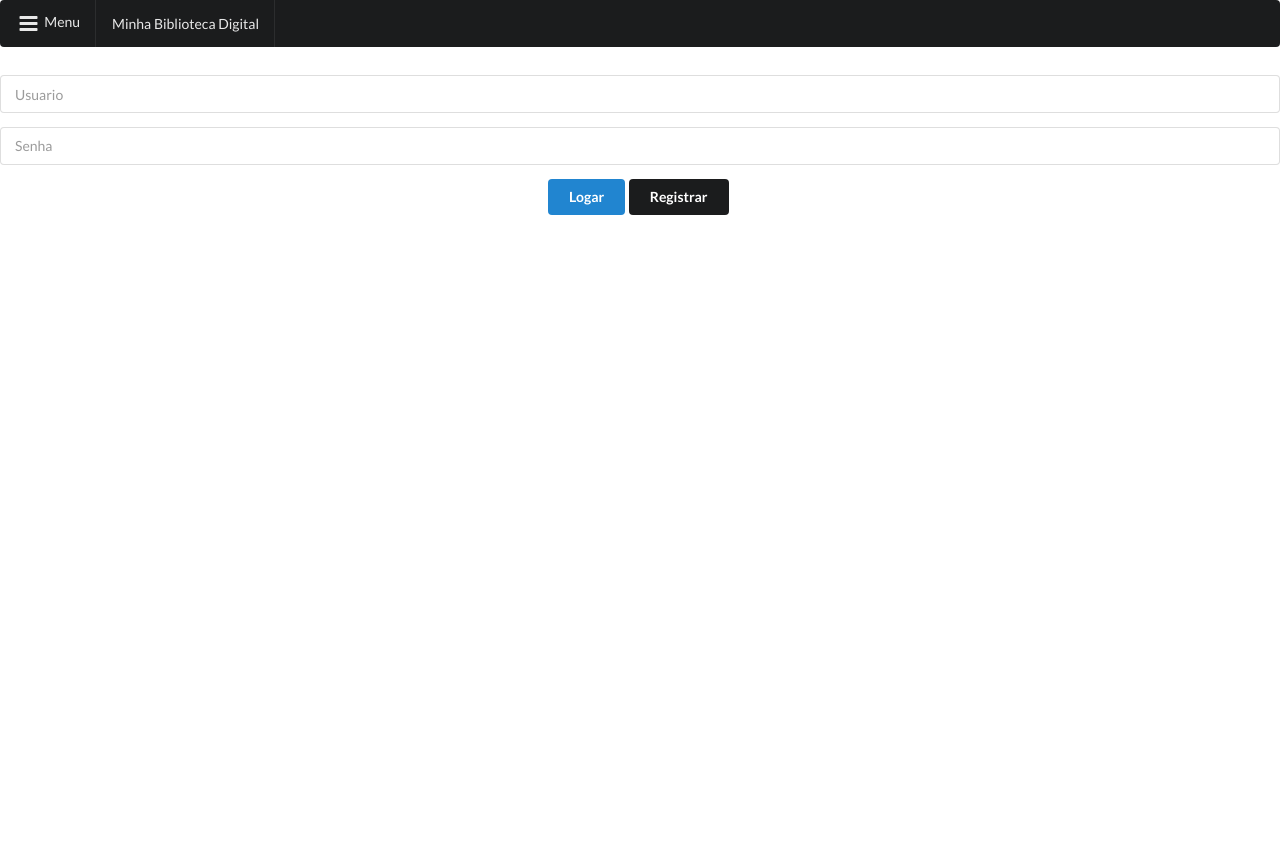
After one commit to Numb4r/library-cefet, a PHP site: page /index.php in a window 1280 px wide. The commit adds this page. Run offline with PHP 8.4, Linux system fonts and the light colour scheme.

Commit message:
Login simples

```diff
--- a/Pages/editarCategoria.php
+++ b/Pages/editarCategoria.php
@@ -20,7 +20,7 @@
       </div>
       <div class="ui bottom  attached pushable">
         <div style="" class="ui inverted labeled left inline vertical sidebar menu uncover ">
-          <a class="item" href="../index.html">
+          <a class="item" href="../index.php">
             <i class="home icon"></i>
             Home
           </a>
@@ -51,6 +51,10 @@
     <h2>Editando uma Categoria</h2>
 
         <?php
+        session_start();
+        if(!isset($_SESSION['login']) && !isset($_SESSION['senha']) ){
+          echo "<meta http-equiv=\"refresh\" content=\"0; url=../index.php\">";
+        }
         $pdo = new PDO('sqlite:' . '../Database/banquinho.db') or die("Falha ao estabelecer ligação com a base de dados!\n");
 
         if (isset($_REQUEST['nome']) && $_REQUEST['nome']!=''
--- a/Pages/editarEditora.php
+++ b/Pages/editarEditora.php
@@ -19,7 +19,7 @@
     </div>
     <div class="ui bottom  attached pushable">
       <div style="" class="ui inverted labeled left inline vertical sidebar menu uncover ">
-        <a class="item" href="../index.html">
+        <a class="item" href="../index.php">
           <i class="home icon"></i>
           Home
         </a>
@@ -50,6 +50,10 @@
       <h1>Minha Biblioteca Digital</h1>
       <h2>Editando uma editora</h2>
         <?php
+        session_start();
+        if(!isset($_SESSION['login']) && !isset($_SESSION['senha']) ){
+          echo "<meta http-equiv=\"refresh\" content=\"0; url=../index.php\">";
+        }
         $pdo = new PDO('sqlite:' . '../Database/banquinho.db') or die("Falha ao estabelecer ligação com a base de dados!\n");
 
         if (isset($_REQUEST['nome']) && $_REQUEST['nome']!=''
--- a/Pages/editarLivro.php
+++ b/Pages/editarLivro.php
@@ -8,6 +8,10 @@
     <script src="../jquery.min.js"> </script>
     <script src="../semantic/dist/semantic.min.js"></script>
     <?php
+    session_start();
+    if(!isset($_SESSION['login']) && !isset($_SESSION['senha']) ){
+      echo "<meta http-equiv=\"refresh\" content=\"0; url=../index.php\">";
+    }
     $codigo = $_GET['codigo'];
     $edt = $_GET['editora'];
     $cat = $_GET['categoria'];
@@ -27,7 +31,7 @@
       </div>
       <div class="ui bottom  attached pushable">
         <div style="" class="ui inverted labeled left inline vertical sidebar menu uncover ">
-          <a class="item" href="../index.html">
+          <a class="item" href="../index.php">
             <i class="home icon"></i>
             Home
           </a>
--- a/Pages/listarCategorias.php
+++ b/Pages/listarCategorias.php
@@ -41,7 +41,7 @@ and open the template in the editor.
           </div>
           <div class="ui bottom  attached pushable">
             <div style="" class="ui inverted labeled left inline vertical sidebar menu uncover ">
-              <a class="item" href="../index.html">
+              <a class="item" href="../index.php">
                 <i class="home icon"></i>
                 Home
               </a>
--- a/Pages/listarEditoras.php
+++ b/Pages/listarEditoras.php
@@ -42,7 +42,7 @@ and open the template in the editor.
             </div>
             <div class="ui bottom  attached pushable">
               <div style="" class="ui inverted labeled left inline vertical sidebar menu uncover ">
-                <a class="item" href="../index.html">
+                <a class="item" href="../index.php">
                   <i class="home icon"></i>
                   Home
                 </a>
--- a/Pages/listarLivros.php
+++ b/Pages/listarLivros.php
@@ -42,7 +42,7 @@ and open the template in the editor.
           </div>
           <div class="ui bottom  attached pushable">
             <div style="" class="ui inverted labeled left inline vertical sidebar menu uncover ">
-              <a class="item" href="../index.html">
+              <a class="item" href="../index.php">
                 <i class="home icon"></i>
                 Home
               </a>
--- a/Pages/listarUsuarios.php
+++ b/Pages/listarUsuarios.php
@@ -41,7 +41,7 @@ and open the template in the editor.
           </div>
           <div class="ui bottom  attached pushable">
             <div style="" class="ui inverted labeled left inline vertical sidebar menu uncover ">
-              <a class="item" href="../index.html">
+              <a class="item" href="../index.php">
                 <i class="home icon"></i>
                 Home
               </a>
--- a/Pages/log.php
+++ b/Pages/log.php
@@ -26,7 +26,7 @@ and open the template in the editor.
           </div>
           <div class="ui bottom  attached pushable">
             <div style="" class="ui inverted labeled left inline vertical sidebar menu uncover ">
-              <a class="item" href="../index.html">
+              <a class="item" href="../index.php">
                 <i class="home icon"></i>
                 Home
               </a>
@@ -55,6 +55,10 @@ and open the template in the editor.
     <center>
       <h1>Historico</h1>
     <?php
+    session_start();
+    if(!isset($_SESSION['login']) && !isset($_SESSION['senha']) ){
+      echo "<meta http-equiv=\"refresh\" content=\"0; url=../index.php\">";
+    }
         $pdo = new PDO('sqlite:' . '../Database/banquinho.db') or die("Falha ao estabelecer ligação com a base de dados!\n");
 
             $sql = "SELECT * FROM historico;";
--- a/Pages/novoCategoria.php
+++ b/Pages/novoCategoria.php
@@ -25,7 +25,7 @@ and open the template in the editor.
         </div>
         <div class="ui bottom  attached pushable">
           <div style="" class="ui inverted labeled left inline vertical sidebar menu uncover ">
-            <a class="item" href="../index.html">
+            <a class="item" href="../index.php">
               <i class="home icon"></i>
               Home
             </a>
@@ -56,6 +56,10 @@ and open the template in the editor.
     <h2>Incluindo uma nova Categoria</h2>
 
     <?php
+    session_start();
+    if(!isset($_SESSION['login']) && !isset($_SESSION['senha']) ){
+      echo "<meta http-equiv=\"refresh\" content=\"0; url=../index.php\">";
+    }
         $pdo = new PDO('sqlite:' . '../Database/banquinho.db') or die("Falha ao estabelecer ligação com a base de dados!\n");
 
         if (isset($_REQUEST['nome']) && $_REQUEST['nome']!=''){
--- a/Pages/novoEditora.php
+++ b/Pages/novoEditora.php
@@ -24,7 +24,7 @@ and open the template in the editor.
           </div>
           <div class="ui bottom  attached pushable">
             <div style="" class="ui inverted labeled left inline vertical sidebar menu uncover ">
-              <a class="item" href="../index.html">
+              <a class="item" href="../index.php">
                 <i class="home icon"></i>
                 Home
               </a>
@@ -55,6 +55,10 @@ and open the template in the editor.
     <h2>Incluindo uma nova Editora</h2>
 
     <?php
+    session_start();
+    if(!isset($_SESSION['login']) && !isset($_SESSION['senha']) ){
+      echo "<meta http-equiv=\"refresh\" content=\"0; url=../index.php\">";
+    }
         $pdo = new PDO('sqlite:' . '../Database/banquinho.db') or die("Falha ao estabelecer ligação com a base de dados!\n");
 
         if (isset($_REQUEST['nome']) && $_REQUEST['nome']!=''){
--- a/Pages/novoLivro.php
+++ b/Pages/novoLivro.php
@@ -26,7 +26,7 @@ and open the template in the editor.
         </div>
         <div class="ui bottom  attached pushable">
           <div style="" class="ui inverted labeled left inline vertical sidebar menu uncover ">
-            <a class="item" href="../index.html">
+            <a class="item" href="../index.php">
               <i class="home icon"></i>
               Home
             </a>
@@ -57,6 +57,10 @@ and open the template in the editor.
 
 
     <?php
+    session_start();
+    if(!isset($_SESSION['login']) && !isset($_SESSION['senha']) ){
+      echo "<meta http-equiv=\"refresh\" content=\"0; url=../index.php\">";
+    }
         $pdo = new PDO('sqlite:' . '../Database/banquinho.db') or die("Falha ao estabelecer ligação com a base de dados!\n");
         if (isset($_REQUEST['titulo']) && $_REQUEST['titulo']!=''
                 && isset($_REQUEST['autores']) && $_REQUEST['autores']!=''
--- /dev/null
+++ b/index.php
@@ -0,0 +1,78 @@
+<!DOCTYPE html>
+<html>
+  <head>
+    <meta charset="utf-8">
+    <title>Biblioteca Digital</title>
+    <link rel="stylesheet" type="text/css" href="semantic/dist/semantic.min.css">
+    <!-- <script src="https://ajax.googleapis.com/ajax/libs/jquery/1.12.2/jquery.min.js"></script> -->
+    <script src="jquery.min.js"> </script>
+    <script src="semantic/dist/semantic.min.js"></script>
+</head>
+<body>
+
+  <div class="ui inverted menu">
+    <div class="item">
+      <a href="#" onclick="$('.ui.sidebar').sidebar('toggle');"><i class="icon large sidebar"></i>Menu</a>
+    </div>
+    <div class="item">
+      Minha Biblioteca Digital
+    </div>
+
+    </div>
+    <div class="ui bottom  attached pushable">
+      <div style="" class="ui inverted labeled left inline vertical sidebar menu uncover ">
+        <a class="item" href="index.php">
+          <i class="home icon"></i>
+          Home
+        </a>
+        <a href="Pages/listarLivros.php" class="item">
+          <i class="book icon"></i>
+          Livros
+        </a>
+        <a href="Pages/listarEditoras.php" class="item">
+          <i class="edit icon"></i>
+          Editoras
+        </a>
+        <a href="Pages/listarCategorias.php" class="item">
+          <i class="external icon"></i>
+          Categoria
+        </a>
+        <a href="Pages/listarUsuarios.php" class="item">
+          <i class="user icon"></i>
+          Usuarios
+        </a>
+        <a href="Pages/log.php" class="item">
+          <i class="database icon"></i>
+          Historico
+        </a>
+      </div>
+      <div class="pusher">
+
+  <?php
+    // print_r($_COOKIE);
+    // print_r($_SESSION);
+  ?>
+  <?php
+  session_start();
+
+  if(!isset($_SESSION['login']) && !isset($_SESSION['senha']) ){
+    ?>
+<form method="POST" class="ui form" action="Pages/login.php">
+<p align="center"><input placeholder="Usuario" type="text" name="login"
+size="10"></p>
+<p align="center"><input type="password" placeholder="Senha" name="senha" size="10"></p>
+<p align="center"><input type="submit" class="ui primary button" value="Logar" name="enviar"><a  class="ui secondary button "href="Pages/novoUsuario.php" class="ui  button secondary">Registrar</a>
+
+</p>
+</form>
+<?php
+}else{
+?>
+<a class="ui red button" href="Pages/terminarSessao.php">Deslogar</a>
+<?php
+} ?>
+      </div>
+    </div>
+<!--Fim menu  -->
+  </body>
+</html>
```
Also changed, not shown: Pages/login.php (added, +38 -0 lines), Pages/novoUsuario.php (+28 -3 lines), Pages/terminarSessao.php (added, +7 -0 lines), Database/banquinho.db.
